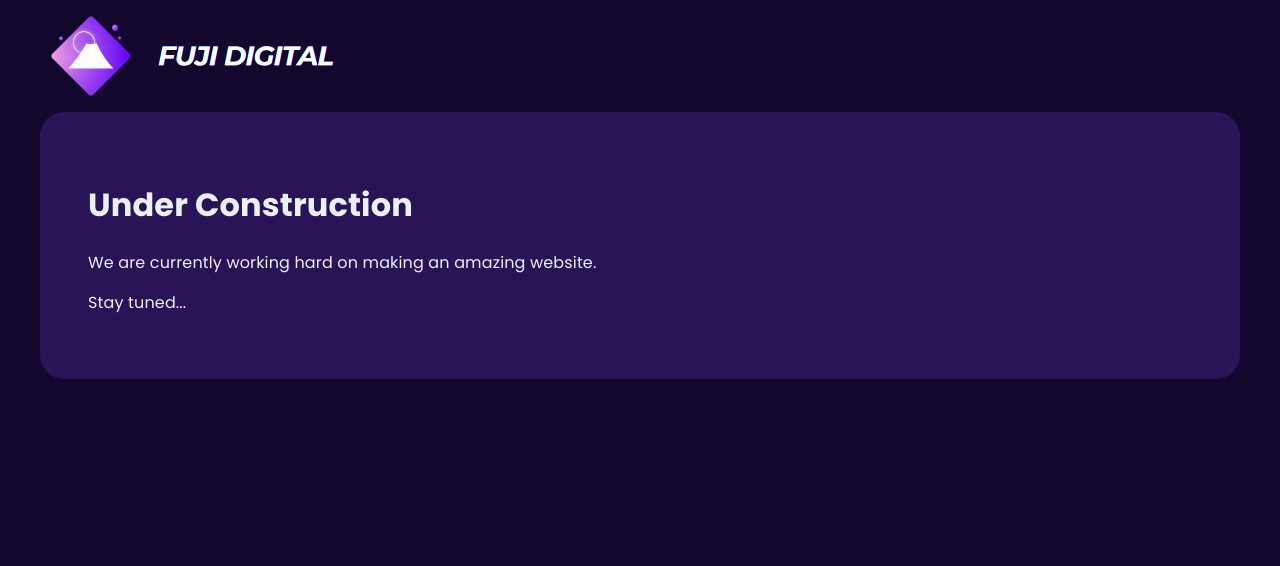
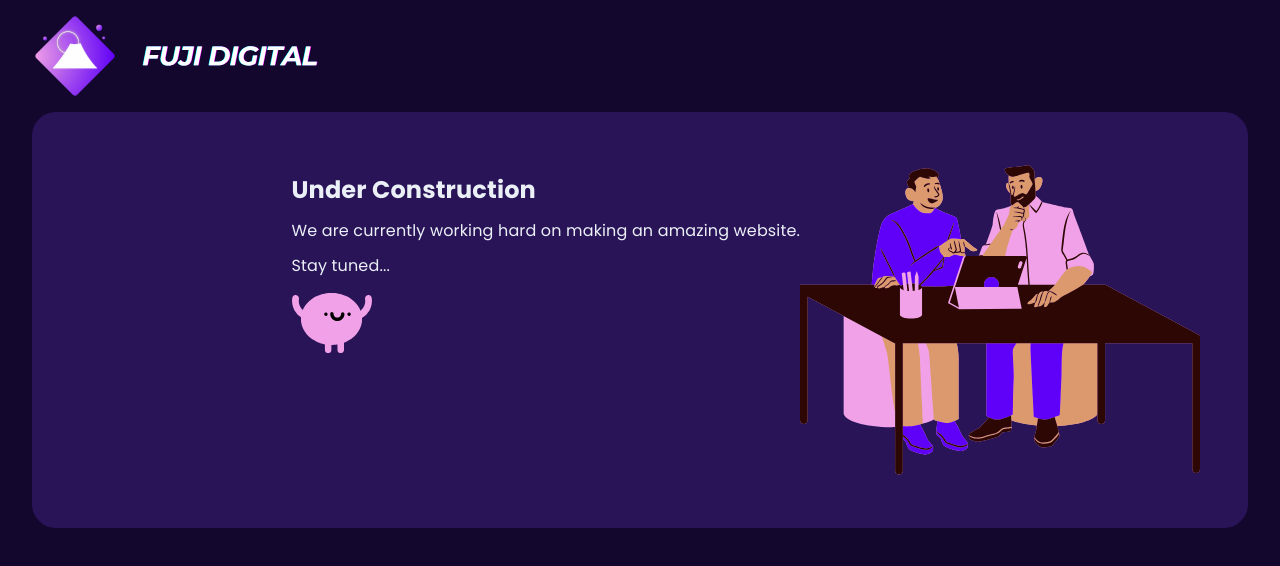
Before and after one commit to Gregamoo/fuji-digital-website, a React (Create React App) app: page / in a window 1280 px wide. Shown: the top 566 px of the page. Built offline with nearby package versions, Linux system fonts and the light colour scheme; a web font is replaced by a local one.

Commit message:
Added images and flexbox to box container

```diff
--- a/src/App.css
+++ b/src/App.css
@@ -6,7 +6,7 @@
 
   @media screen and (min-width: 768px) {
     justify-content: normal;
-    padding: 1rem 4rem;
+    padding: 1rem 3rem;
   }
 }
 
@@ -14,12 +14,43 @@
   padding: 0rem 2.5rem;
 
   @media screen and (min-width: 768px) {
-    padding: rem 4rem;
+    padding: 0rem 2rem;
   }
 }
 
-h1,
-p {
+.cardLayout {
+  display: flex;
+  flex-direction: column;
+  @media screen and (min-width: 768px) {
+    flex-direction: row-reverse;
+  }
+}
+
+.designingImage {
+  height: 11rem;
+  @media screen and (min-width: 768px) {
+    height: 20rem;
+  }
+}
+
+h1 {
+  font-size: 1.5rem;
   font-family: "Poppins", sans-serif;
   color: #ebf0f7;
+  line-height: 1.2;
 }
+p {
+  font-size: 1rem;
+  font-family: "Poppins", sans-serif;
+  color: #ebf0f7;
+  line-height: 1.2;
+}
+
+.pinkBlob {
+  height: 4rem;
+  display: block;
+  margin: auto;
+  @media screen and (min-width: 768px) {
+    margin: 0;
+  }
+}
--- a/src/App.js
+++ b/src/App.js
@@ -2,6 +2,8 @@ import * as React from "react";
 import "./App.css";
 import Logo from "./components/Logo/Logo";
 import Card from "./components/Card/Card";
+import pinkBlobImage from "./images/Pink Blob.svg";
+import designingImage from "./images/Designing.svg";
 
 function App() {
   return (
@@ -11,9 +13,23 @@ function App() {
       </div>
       <div className="body">
         <Card>
-          <h1>Under Construction</h1>
-          <p>We are currently working hard on making an amazing website.</p>
-          <p>Stay tuned...</p>
+          <div className="cardLayout">
+            <img
+              src={designingImage}
+              alt="Two cartoon people discussing work over a computer"
+              className="designingImage"
+            />
+            <div>
+              <h1>Under Construction</h1>
+              <p>We are currently working hard on making an amazing website.</p>
+              <p>Stay tuned...</p>
+              <img
+                src={pinkBlobImage}
+                alt="A Pink circle with a happy face with its arms in the air"
+                className="pinkBlob"
+              />
+            </div>
+          </div>
         </Card>
       </div>
     </>
--- a/src/components/Card/Card.css
+++ b/src/components/Card/Card.css
@@ -1,7 +1,7 @@
 .card {
   background-color: #291458;
   border-radius: 1.5rem;
-  padding: 2.5rem;
+  padding: 1.5rem 2rem;
   @media screen and (min-width: 768px) {
     padding: 3rem;
   }
```
Also changed, not shown: src/images/Designing.svg (added), src/images/Pink Blob.svg (added).
